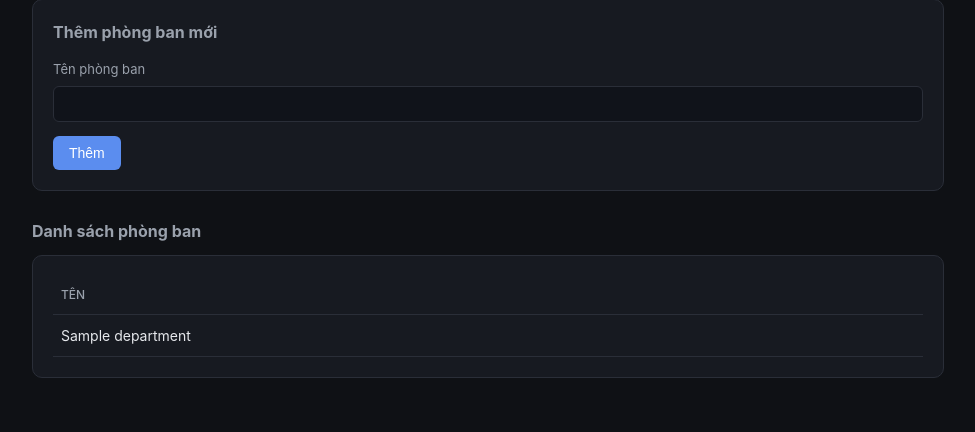
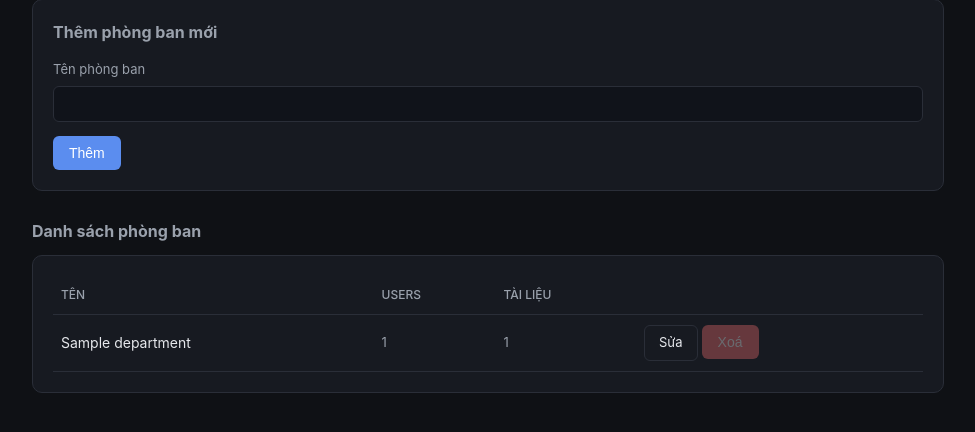
Before and after one commit to nguyenkhanhtoan-ai/mcp-rag-web, a FastAPI app: template webapp/templates/admin_departments.html in a window 1280 px wide. Shown: the part 86-518 px from the top of the page, without its empty margins (152-1127 px from the left). Run offline with FastAPI, Linux system fonts and the light colour scheme; the template is opened without the code that fills it: most values are stand-ins (such as "Sample title", 1, 10 or a date in 2020); parts of the project's set-up code (start-up, migrations or seed data) failed here and were passed over; some libraries are stand-ins or nearby versions.

Commit message:
Them sua/xoa phong ban, fix loi bao mat user khong co phong ban thay het tai lieu

```diff
--- a/webapp/app.py
+++ b/webapp/app.py
@@ -95,22 +95,23 @@ DOCS_PER_PAGE = 5
 @app.get("/", response_class=HTMLResponse)
 def dashboard(request: Request, page: int = 1):
     user = auth.require_login(request)
-    dept_filter = auth.visible_department_id(user)
+    page = max(1, page)
 
-    page = max(1, page)
-    total_docs = db.count_documents(department_id=dept_filter)
-    total_pages = max(1, (total_docs + DOCS_PER_PAGE - 1) // DOCS_PER_PAGE)
-    page = min(page, total_pages)
-    offset = (page - 1) * DOCS_PER_PAGE
+    if user["role"] != "admin" and user["department_id"] is None:
+        # User không có phòng ban -> KHÔNG được xem tài liệu của bất kỳ ai
+        # (tránh nhầm lẫn với admin, nơi department_id=None nghĩa là "xem tất cả").
+        documents, total_docs, total_pages, dept_stats = [], 0, 1, None
+    else:
+        dept_filter = auth.visible_department_id(user)
+        total_docs = db.count_documents(department_id=dept_filter)
+        total_pages = max(1, (total_docs + DOCS_PER_PAGE - 1) // DOCS_PER_PAGE)
+        page = min(page, total_pages)
+        offset = (page - 1) * DOCS_PER_PAGE
+        documents = db.list_documents(department_id=dept_filter, limit=DOCS_PER_PAGE, offset=offset)
+        # Thống kê: admin xem theo từng phòng ban, người khác chỉ xem tổng của phòng mình
+        dept_stats = db.count_documents_by_department() if user["role"] == "admin" else None
 
-    documents = db.list_documents(department_id=dept_filter, limit=DOCS_PER_PAGE, offset=offset)
     departments = db.list_departments()
-
-    # Thống kê: admin xem theo từng phòng ban, người khác chỉ xem tổng của phòng mình
-    if user["role"] == "admin":
-        dept_stats = db.count_documents_by_department()
-    else:
-        dept_stats = None
 
     return templates.TemplateResponse(request, "dashboard.html", {
         "user": user, "documents": documents, "departments": departments,
@@ -258,8 +259,12 @@ def admin_delete_user(request: Request, user_id: int):
 @app.get("/admin/departments", response_class=HTMLResponse)
 def admin_departments(request: Request):
     user = auth.require_role(request, ("admin",))
+    departments = db.list_departments()
+    for d in departments:
+        d["user_count"] = db.count_users_in_department(d["id"])
+        d["doc_count"] = db.count_documents(department_id=d["id"])
     return templates.TemplateResponse(request, "admin_departments.html", {
-        "user": user, "departments": db.list_departments(),
+        "user": user, "departments": departments,
     })
 
 
@@ -268,6 +273,54 @@ def admin_create_department(request: Request, name: str = Form(...)):
     auth.require_role(request, ("admin",))
     db.create_department(name.strip())
     return _flash_redirect("/admin/departments", success=f"Đã thêm phòng ban '{name}'.")
+
+
+@app.get("/admin/departments/{department_id}/edit", response_class=HTMLResponse)
+def admin_edit_department_page(request: Request, department_id: int):
+    user = auth.require_role(request, ("admin",))
+    dept = db.get_department(department_id)
+    if dept is None:
+        return _flash_redirect("/admin/departments", error="Không tìm thấy phòng ban.")
+    return templates.TemplateResponse(request, "admin_department_edit.html", {
+        "user": user, "dept": dept,
+    })
+
+
+@app.post("/admin/departments/{department_id}/edit")
+def admin_edit_department_save(request: Request, department_id: int, name: str = Form(...)):
+    auth.require_role(request, ("admin",))
+    if db.get_department(department_id) is None:
+        return _flash_redirect("/admin/departments", error="Không tìm thấy phòng ban.")
+    name = name.strip()
+    if not name:
+        return _flash_redirect(f"/admin/departments/{department_id}/edit", error="Tên phòng ban không được để trống.")
+    try:
+        db.update_department(department_id, name)
+    except Exception as e:  # noqa: BLE001
+        return _flash_redirect(f"/admin/departments/{department_id}/edit", error=f"Lỗi cập nhật: {e}")
+    return _flash_redirect("/admin/departments", success=f"Đã cập nhật phòng ban thành '{name}'.")
+
+
+@app.post("/admin/departments/{department_id}/delete")
+def admin_delete_department(request: Request, department_id: int):
+    auth.require_role(request, ("admin",))
+    dept = db.get_department(department_id)
+    if dept is None:
+        return _flash_redirect("/admin/departments", error="Không tìm thấy phòng ban.")
+
+    user_count = db.count_users_in_department(department_id)
+    doc_count = db.count_documents(department_id=department_id)
+    if user_count > 0 or doc_count > 0:
+        return _flash_redirect(
+            "/admin/departments",
+            error=(
+                f"Không thể xoá '{dept['name']}': còn {user_count} user và {doc_count} tài liệu "
+                "đang gắn với phòng ban này. Hãy chuyển họ sang phòng ban khác trước."
+            ),
+        )
+
+    db.delete_department(department_id)
+    return _flash_redirect("/admin/departments", success=f"Đã xoá phòng ban '{dept['name']}'.")
 
 
 # ---------- Admin: audit log ----------
--- a/webapp/db.py
+++ b/webapp/db.py
@@ -123,6 +123,51 @@ def create_department(name: str) -> int:
                 row = cur.fetchone()
         conn.commit()
         return row[0]
+    finally:
+        conn.close()
+
+
+def get_department(department_id: int) -> Optional[dict]:
+    conn = get_connection()
+    try:
+        with conn.cursor(cursor_factory=psycopg2.extras.RealDictCursor) as cur:
+            cur.execute("SELECT * FROM departments WHERE id = %s;", (department_id,))
+            return cur.fetchone()
+    finally:
+        conn.close()
+
+
+def update_department(department_id: int, name: str):
+    conn = get_connection()
+    try:
+        with conn.cursor() as cur:
+            cur.execute("UPDATE departments SET name = %s WHERE id = %s;", (name, department_id))
+        conn.commit()
+    finally:
+        conn.close()
+
+
+def count_users_in_department(department_id: int) -> int:
+    conn = get_connection()
+    try:
+        with conn.cursor() as cur:
+            cur.execute("SELECT COUNT(*) FROM users WHERE department_id = %s;", (department_id,))
+            return cur.fetchone()[0]
+    finally:
+        conn.close()
+
+
+def delete_department(department_id: int):
+    """Xoá phòng ban. Gọi hàm này khi ĐÃ xác nhận không còn user/tài liệu
+    nào gắn với phòng ban đó (kiểm tra ở tầng route) - dù users.department_id
+    và documents.department_id đều ON DELETE SET NULL nên xoá vẫn an toàn
+    kỹ thuật, nhưng để tránh mồ côi dữ liệu ngoài ý muốn, route sẽ chặn nếu
+    còn phụ thuộc thay vì xoá âm thầm."""
+    conn = get_connection()
+    try:
+        with conn.cursor() as cur:
+            cur.execute("DELETE FROM departments WHERE id = %s;", (department_id,))
+        conn.commit()
     finally:
         conn.close()
 
--- a/webapp/templates/admin_departments.html
+++ b/webapp/templates/admin_departments.html
@@ -15,12 +15,25 @@
 <h2>Danh sách phòng ban</h2>
 <div class="card">
     <table>
-        <thead><tr><th>Tên</th></tr></thead>
+        <thead>
+            <tr><th>Tên</th><th>Users</th><th>Tài liệu</th><th></th></tr>
+        </thead>
         <tbody>
             {% for d in departments %}
-            <tr><td>{{ d.name }}</td></tr>
+            <tr>
+                <td>{{ d.name }}</td>
+                <td class="muted">{{ d.user_count }}</td>
+                <td class="muted">{{ d.doc_count }}</td>
+                <td>
+                    <a href="/admin/departments/{{ d.id }}/edit" class="page-link">Sửa</a>
+                    <form class="inline" method="post" action="/admin/departments/{{ d.id }}/delete"
+                          onsubmit="return confirm('Xoá phòng ban {{ d.name }}?');">
+                        <button type="submit" class="danger" {{ 'disabled title="Còn user/tài liệu đang gắn với phòng ban này"' if (d.user_count > 0 or d.doc_count > 0) }}>Xoá</button>
+                    </form>
+                </td>
+            </tr>
             {% else %}
-            <tr><td class="muted">Chưa có phòng ban nào.</td></tr>
+            <tr><td colspan="4" class="muted">Chưa có phòng ban nào.</td></tr>
             {% endfor %}
         </tbody>
     </table>
--- a/webapp/templates/base.html
+++ b/webapp/templates/base.html
@@ -56,6 +56,7 @@
             cursor: pointer; font-weight: 500;
         }
         button:hover { opacity: 0.9; }
+        button:disabled { opacity: 0.35; cursor: not-allowed; }
         button.danger { background: var(--danger); }
         button.secondary { background: transparent; border: 1px solid var(--border); color: var(--text); }
         .page-link {
```
Also changed, not shown: webapp/templates/admin_department_edit.html (added, +17 -0 lines).
